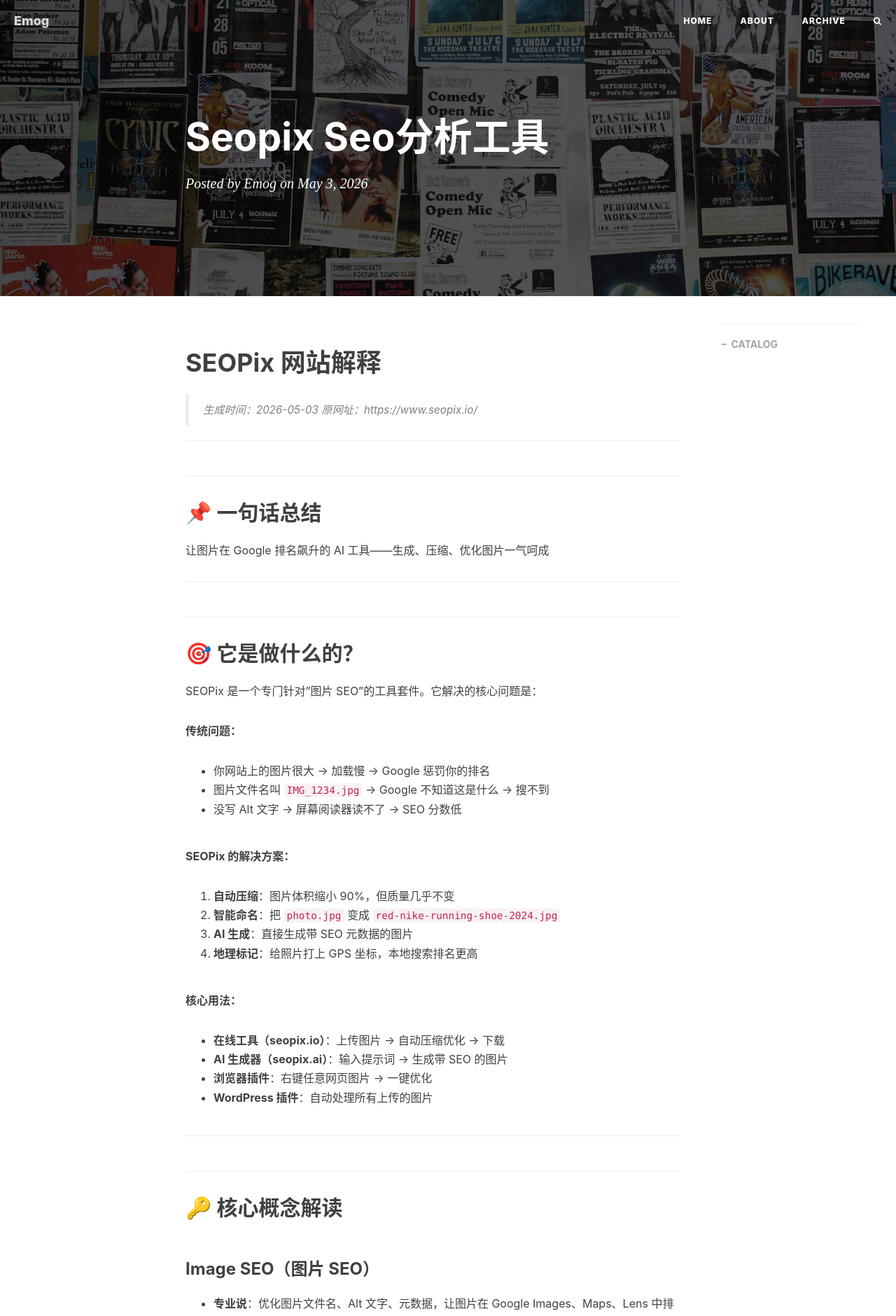
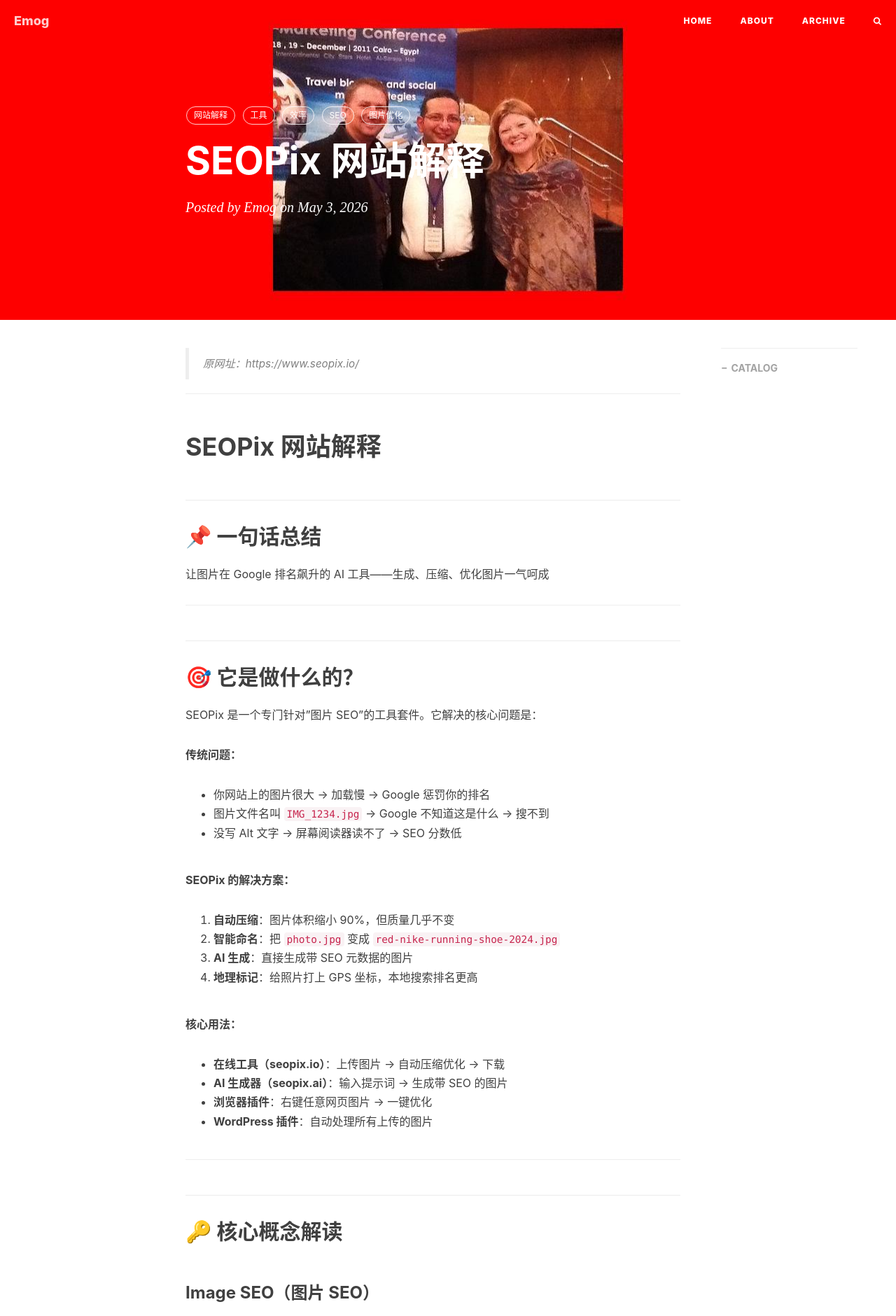
Before and after one commit to emog2026/emog2026.github.io, a Jekyll site: the page built from _posts/2026-05-03-seopix-SEO分析工具.md, in a window 1280 px wide. Shown: the top 1880 px of the page at 70% size. Built offline with Jekyll 4.4.1, drawn with Linux system fonts in a browser that asks for light colours; nearby versions of some CDN libraries; comment, search, counter and statistics services are not loaded.

Commit message:
为文章添加符合主题的专属封面图
- 新增三张主题封面图：
  - img/post-bg-seopix-01.jpg (SEO/营销主题)
  - img/post-bg-imagemagick-01.jpg (图片处理主题)
  - img/post-bg-capture2text-01.jpg (OCR/文字识别主题)

- 更新文章封面图引用：
  - SEOPix → post-bg-seopix-01.jpg
  - ImageMagick → post-bg-imagemagick-01.jpg
  - Capture2Text → post-bg-capture2text-01.jpg

- 优化文章标签，添加更精确的分类标签

Co-Authored-By: Claude Sonnet 4.6 <noreply@anthropic.com>

```diff
--- a/_posts/2026-05-03-seopix-SEO分析工具.md
+++ b/_posts/2026-05-03-seopix-SEO分析工具.md
@@ -1,9 +1,16 @@
-# SEOPix 网站解释
+---
+layout: post
+title: "SEOPix 网站解释"
+date: 2026-05-03
+tags: [网站解释, 工具, 效率, SEO, 图片优化]
+header-img: "img/post-bg-seopix-01.jpg"
+---
 
-> 生成时间：2026-05-03
 > 原网址：https://www.seopix.io/
 
 ---
+
+# SEOPix 网站解释
 
 ## 📌 一句话总结
 
```
Also changed, not shown: _posts/2026-05-03-capture2text-屏幕OCR工具.md (+2 -2 lines), _posts/2026-05-03-imagemagick-图片处理工具.md (+2 -2 lines), img/post-bg-capture2text-01.jpg (added), img/post-bg-imagemagick-01.jpg (added), img/post-bg-seopix-01.jpg (added).
